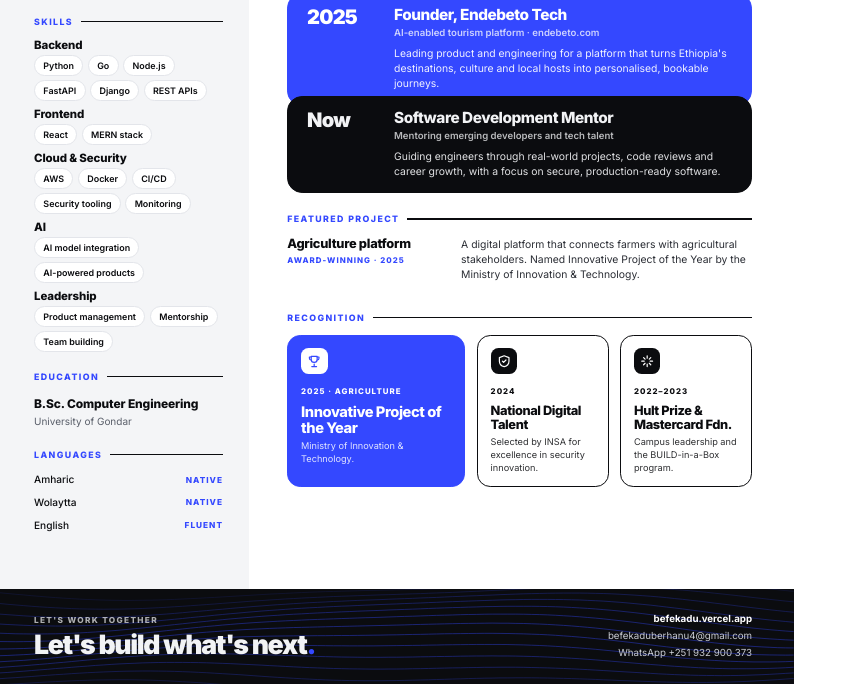
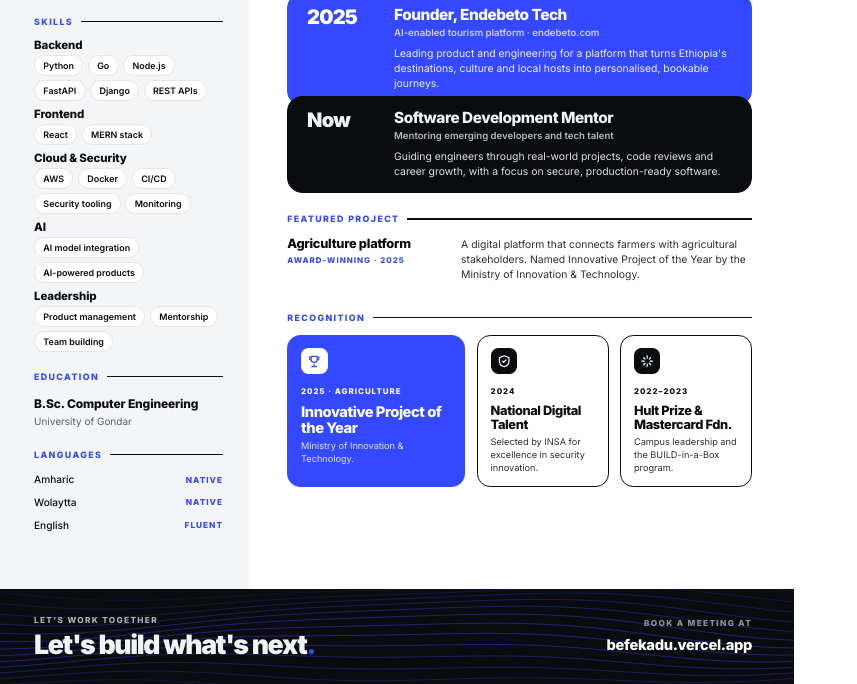
Before and after one commit to abawu/Befa, a website: page cv-print.html in a window 1280 px wide. Shown: the part 439-1123 px from the top of the page, without its empty margins (0-857 px from the left). Drawn offline with Linux system fonts and the light colour scheme.

Commit message:
CV: footer points to the website instead of repeating contacts
Email and WhatsApp are already in the sidebar; the footer now invites the
reader to book a meeting at befekadu.vercel.app.

Co-Authored-By: Claude Opus 5.5 <noreply@anthropic.com>

```diff
--- a/cv-print.html
+++ b/cv-print.html
@@ -86,8 +86,9 @@ footer svg.waves{position:absolute;inset:0;width:100%;height:100%}
 .f-left small{display:block;font-size:6.2pt;font-weight:800;letter-spacing:.16em;text-transform:uppercase;color:#f2f3f5;opacity:.7;margin-bottom:1.2mm}
 .f-left .big{font-size:20pt;font-weight:900;letter-spacing:-.05em;line-height:1}
 .f-left .big span{color:var(--accent)}
-.f-right{text-align:right;font-size:7.3pt;color:#c9ccd3;line-height:1.7}
-.f-right b{color:#fff;font-weight:700}
+.f-right{text-align:right;color:#c9ccd3}
+.f-right small{display:block;font-size:6.2pt;font-weight:800;letter-spacing:.16em;text-transform:uppercase;opacity:.7;margin-bottom:1.2mm}
+.f-right b{color:#fff;font-weight:800;font-size:11pt;letter-spacing:-.02em}
 </style>
 </head>
 <body>
@@ -221,7 +222,7 @@ footer svg.waves{position:absolute;inset:0;width:100%;height:100%}
   <footer>
     <svg class="waves" id="waves" preserveAspectRatio="none" viewBox="0 0 800 100"></svg>
     <div class="f-left"><small>Let's work together</small><div class="big">Let's build what's next<span>.</span></div></div>
-    <div class="f-right"><a href="https://befekadu.vercel.app"><b>befekadu.vercel.app</b></a><br><a href="mailto:befekaduberhanu4@gmail.com">befekaduberhanu4@gmail.com</a><br><a href="https://wa.me/251932900373">WhatsApp +251 932 900 373</a></div>
+    <div class="f-right"><small>Book a meeting at</small><a href="https://befekadu.vercel.app"><b>befekadu.vercel.app</b></a></div>
   </footer>
 </div>
 
```
Also changed, not shown: 1 other file.
